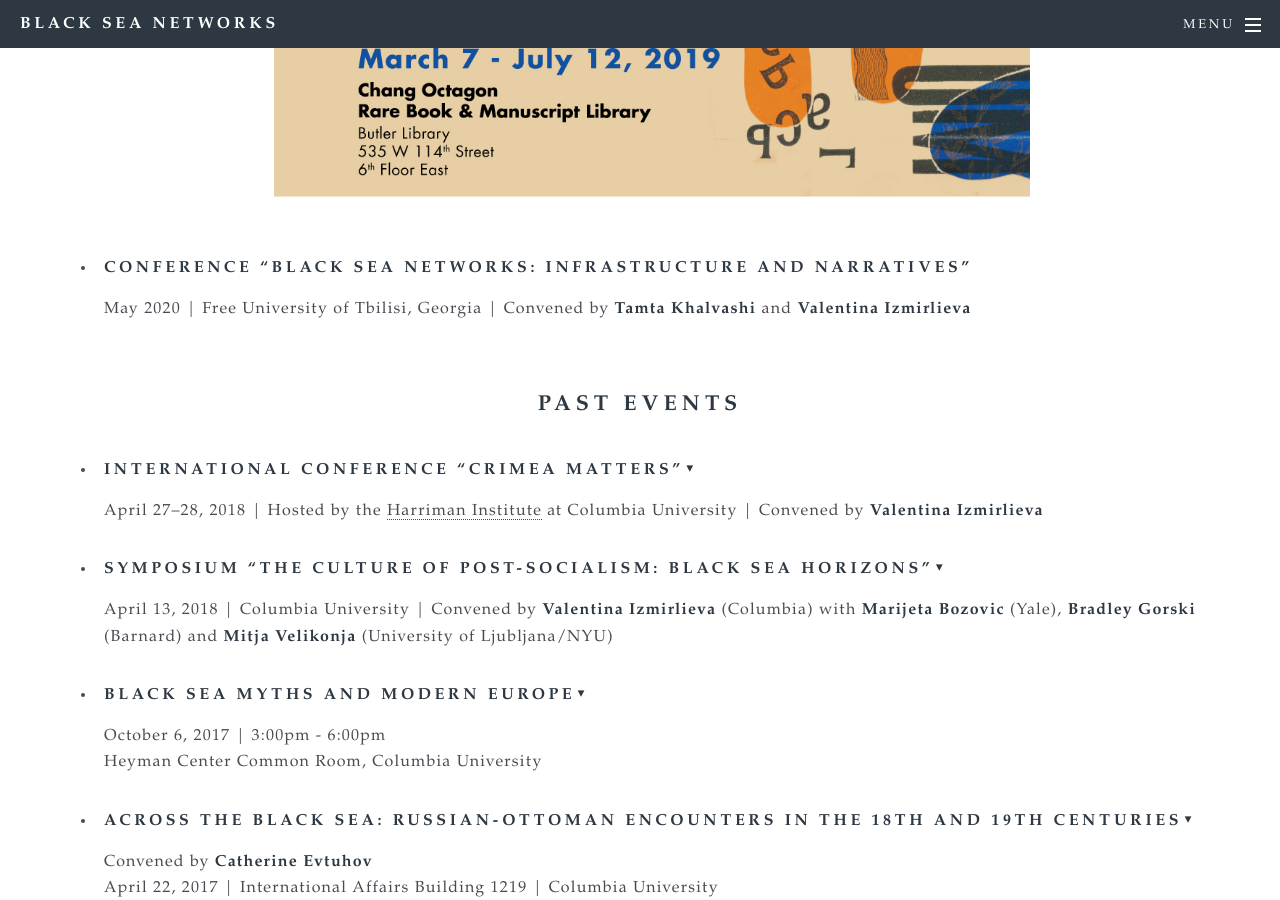
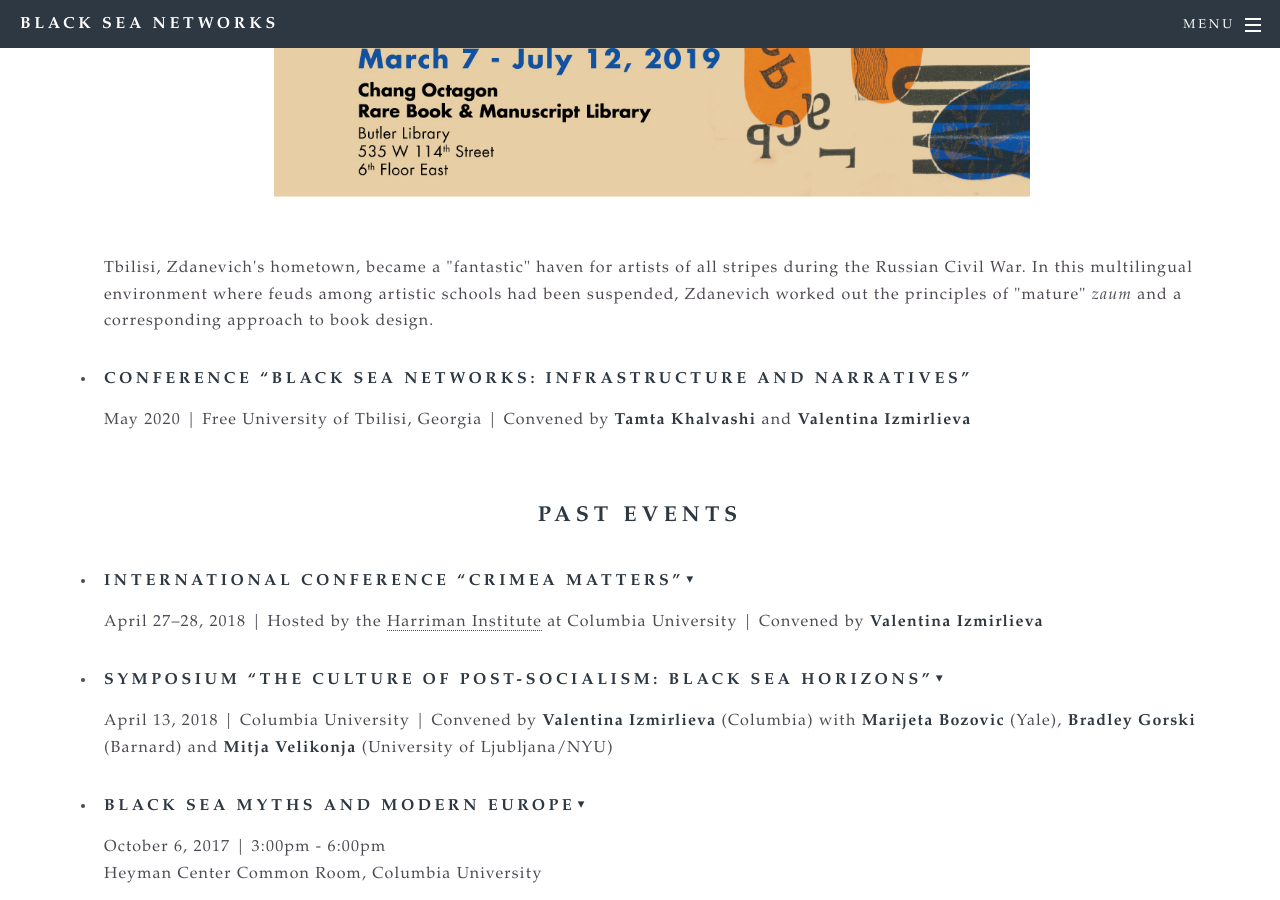
Before and after one commit to bradleygorski/blackseanet, a Jekyll site: the page built from events.html, in a window 1280 px wide and 900 px high, scrolled down 1188 px. Built offline with Jekyll 4.4.1, drawn with Linux system fonts in a browser that asks for light colours.

Commit message:
Beginning exhibition text

```diff
--- a/events.html
+++ b/events.html
@@ -24,6 +24,10 @@ title: Events
 <p>March 7-July 12, 2019 | Chang Octagon Room, Rare Book and Manuscript Library, Columbia University</p>
 <div class="w3-row w3-center w3-padding-small"><img src="images/illazd_poster_final_web.jpg" style="width:70%" alt="">
 			</div>
+
+<p>Tbilisi, Zdanevich's hometown, became a "fantastic" haven for artists of all stripes during the Russian Civil War.
+In this multilingual environment where feuds among artistic schools had been suspended, Zdanevich worked out the principles
+of "mature" <i>zaum</i> and a corresponding approach to book design.</p>
 </li>
 
 <li><h4>Conference “Black Sea Networks: Infrastructure and Narratives”</h4>
```
